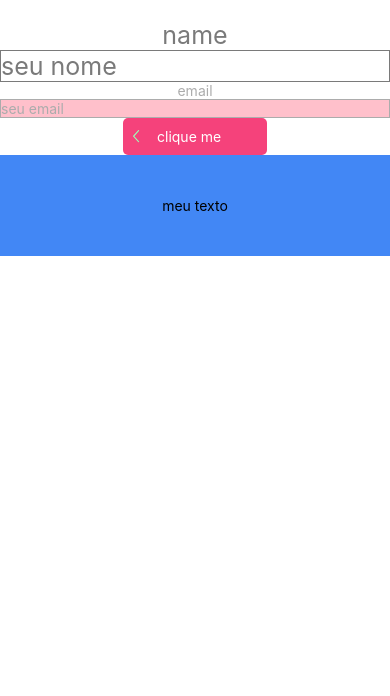
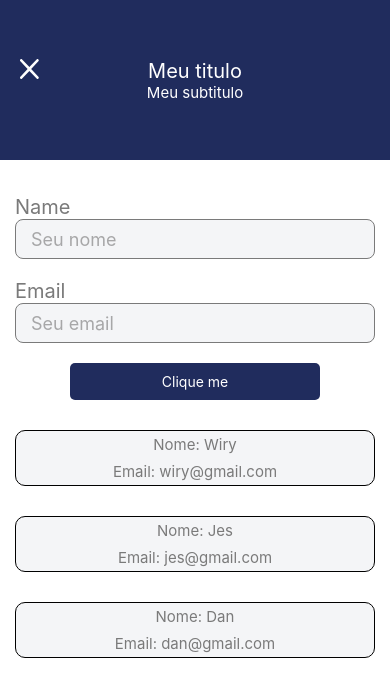
Before and after one commit to akallidreams/components, a React Native app: screen / in a window 390 px wide. Shown: the top 696 px of the page. Built offline with nearby package versions, Linux system fonts and the light colour scheme.

Commit message:
feat: adding styles and some components to app.tsx for showcase

```diff
--- a/App.tsx
+++ b/App.tsx
@@ -5,7 +5,7 @@ import { Input } from "./src/components/Input";
 import * as yup from "yup";
 import { BackIcon } from "./src/components/Icons";
 import { MyThemeProvider, useMyStyle, useMyForm } from "./src/hooks";
-import { ButtonIcon, IColor } from "./src";
+import { Button, ButtonIcon, Center, FlatList, IColor, View } from "./src";
 import { useState } from "react";
 
 const schema = yup.object().shape({
@@ -25,42 +25,69 @@ export default function App() {
     setColor("#32a852");
   };
 
-  const buttonStyle = useMyStyle(buttonCustomStyle(color), [color]);
+  // const buttonStyle = useMyStyle(buttonCustomStyle(color), [color]);
+
+  const myList = [
+    { name: "Wiry", email: "wiry@gmail.com" },
+    { name: "Jes", email: "jes@gmail.com" },
+    { name: "Dan", email: "dan@gmail.com" },
+  ];
 
   return (
     <MyThemeProvider theme={initialTheme}>
+      <Header
+        _onPressIcon={() => {}}
+        bg="#202C5D"
+        height="160px"
+        _icon="close"
+        _iconColor="white"
+      >
+        <Center>
+          <Text _style="color: white; font-size: 20px;">Meu titulo</Text>
+          <Text _style="color: white; font-size: 15px;">Meu subtitulo</Text>
+        </Center>
+      </Header>
+      <View _style="padding: 15px; height: 100%;  ">
         <Input
+          _variant="inputForm"
           _register={register}
           _key="name"
-        _label="name"
-        _placeholder="seu nome"
-        _customStyles={{
-          label: "font-size: 25px",
-          input: "font-size: 25px",
-          container: "margin-top: 20px",
-        }}
+          _label="Name"
+          _placeholder="Seu nome"
+          _customStyles={styles.inputDataClient}
           _colors={{
             main: "#7a7a7a",
             error: "#f5427b",
           }}
         />
         <Input
-        _variant="myInput"
-        _placeholder="seu email"
+          _variant="inputForm"
+          _placeholder="Seu email"
           _register={register}
-        _label="email"
+          _label="Email"
           _key="email"
+          _customStyles={styles.inputDataClient}
+          _colors={{
+            main: "#7a7a7a",
+            error: "#f5427b",
+          }}
         />
-      <ButtonIcon
+        <Button
           onPress={() => handleSubmitForm(handleSubmit)}
-        _iconLeft={() => <BackIcon size={14} color="success" />}
-        _style={buttonStyle}
+          _style={styles.buttonAddDataClients}
         >
-        <Text _style={styles.container}>clique me</Text>
-      </ButtonIcon>
-      <Header _onPressIcon={() => {}} bg="#4287f5">
-        <Text>meu texto</Text>
-      </Header>
+          <Text _style="color: white;">Clique me</Text>
+        </Button>
+        <FlatList
+          data={myList}
+          renderItem={({ item }) => (
+            <Center _style="margin-top: 30px; border: 1px; border-radius: 10px; background-color: #F4F5F7">
+              <Text _style={styles.clientList}>Nome: {item.name}</Text>
+              <Text _style={styles.clientList}>Email: {item.email}</Text>
+            </Center>
+          )}
+        ></FlatList>
+      </View>
     </MyThemeProvider>
   );
 }
@@ -70,18 +97,32 @@ const buttonCustomStyle = (color: IColor) => `
 `;
 
 const styles = {
-  container: `
-    width: 100px;
-    color: white;
+  buttonAddDataClients: `
+    background-color: #202C5D;
+    width: 250px;
+    margin-top: 20px;
   `,
-  center: `
-    width: 100px;
+  clientList: `
+    color: #7a7a7a;
+    font-size: 15px;
+    padding: 4px;
   `,
-  textStyle: `
-    color: red;
+  inputDataClient: {
+    label: `
       font-size: 20px;
+      text-align: left;
+
     `,
     input: `
+      font-size: 18px;
+      padding-left: 15px;
+      height: 40px;
+      border-radius: 8px;
+      color: #A7A7A8;
+    `,
+    container: `
       margin-top: 20px;
+      align-items: flex-start;
     `,
+  },
 };
--- a/src/helpers/initialTheme.ts
+++ b/src/helpers/initialTheme.ts
@@ -23,8 +23,8 @@ export const initialTheme: ITheme = {
       background-color: pink;
       height: 200px;
     `,
-    myInput: `
-      background-color: pink;
+    inputForm: `
+      background-color: #F4F5F7;
     `,
   },
 };
```
Also changed, not shown: 1 other file (tests, documents, lock files or other folders). Lines whose indentation alone changed are shown as unchanged.
